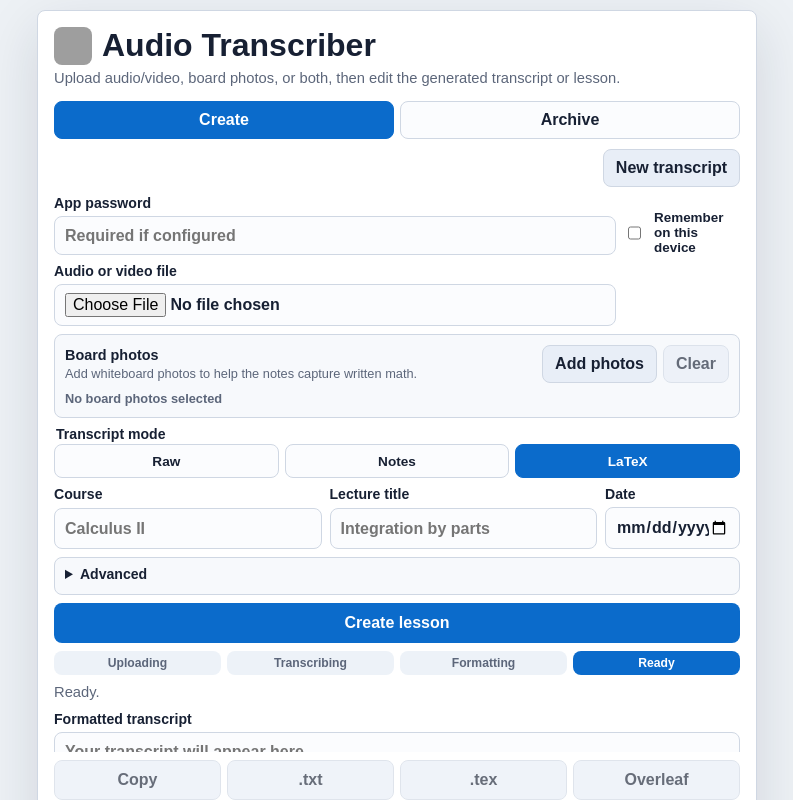
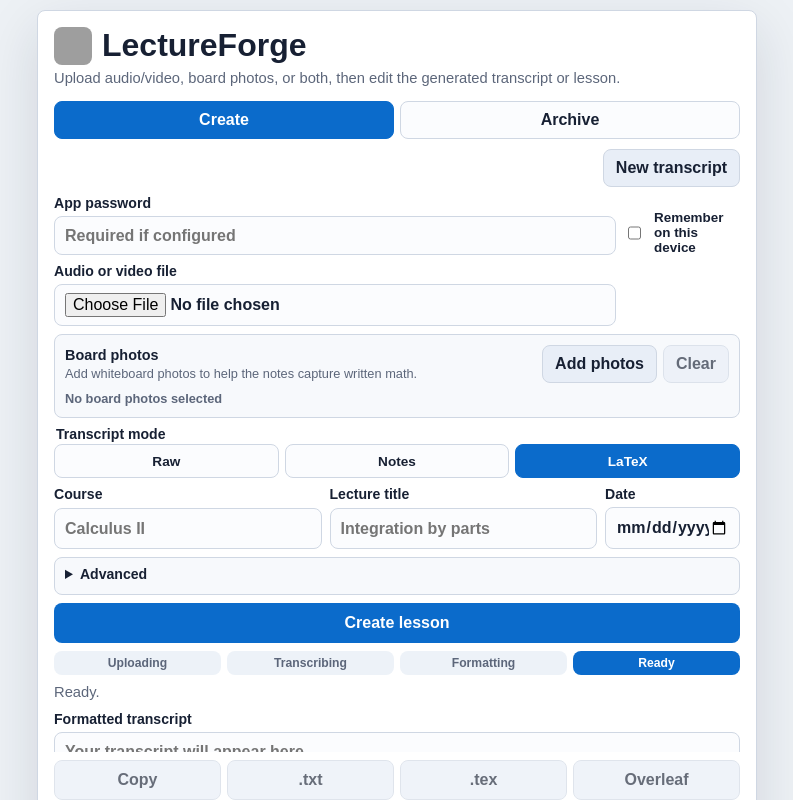
Before and after one commit to kevin-chase-claypool/transcription, a Next.js app: page / in a window 1280 px wide. Shown: the top 800 px of the page, without its empty margins (243-1036 px from the left). Built offline with nearby package versions, Linux system fonts and the light colour scheme; grey boxes are pictures that could not be loaded.

Commit message:
Rename_app_to_LectureForge

```diff
--- a/app/layout.tsx
+++ b/app/layout.tsx
@@ -3,8 +3,9 @@
 import "./styles.css";
 
 export const metadata: Metadata = {
-  title: "Tablet Transcriber",
-  description: "Upload an audio or video file and transcribe it with OpenAI."
+  title: "LectureForge",
+  description:
+    "Create searchable lecture notes from audio, video, and board photos."
 };
 
 export default function RootLayout({
--- a/app/page.tsx
+++ b/app/page.tsx
@@ -75,7 +75,7 @@
 const MAX_FILE_BYTES = 25 * 1024 * 1024;
 const BOARD_IMAGE_MAX_DIMENSION = 1600;
 const BOARD_IMAGE_QUALITY = 0.72;
-const PASSWORD_STORAGE_KEY = "tablet-transcriber-password";
+const PASSWORD_STORAGE_KEY = "lectureforge-password";
 
 type TranscriptMode = "raw" | "clean" | "latex";
 
@@ -1042,7 +1042,7 @@
         <div className="header">
           <div className="title-row">
             <img src="/icon.svg" alt="" aria-hidden="true" />
-            <h1 id="page-title">Audio Transcriber</h1>
+            <h1 id="page-title">LectureForge</h1>
           </div>
           <p>
             Upload audio/video, board photos, or both, then edit the generated
--- a/package.json
+++ b/package.json
@@ -1,5 +1,5 @@
 {
-  "name": "tablet-transcriber",
+  "name": "lectureforge",
   "version": "1.0.0",
   "private": true,
   "scripts": {
```
Also changed, not shown: 2 other files (tests, documents, lock files or other folders).
